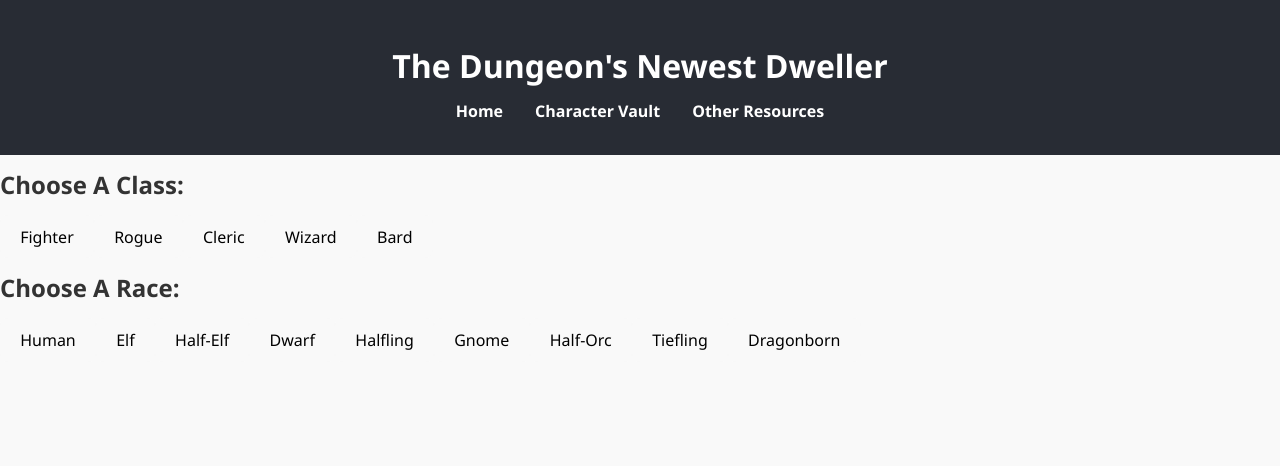
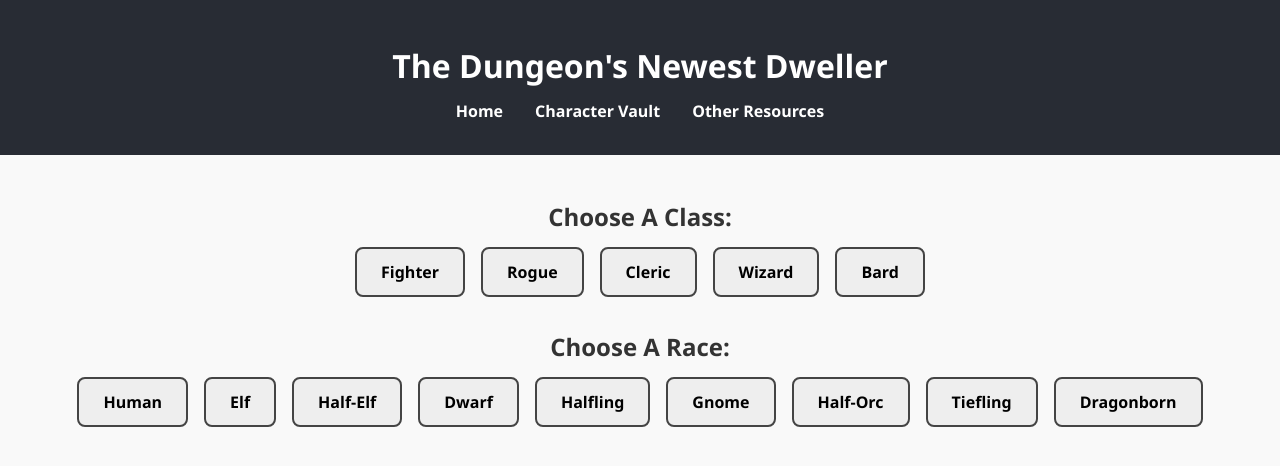
Before and after one commit to jinman14/dndweller-fe, a React (Vite) app: page /raceclass in a window 1280 px wide. Shown: the top 466 px of the page. Built offline with nearby package versions, Linux system fonts and the light colour scheme.

Commit message:
add styling

```diff
--- a/src/components/RaceClassView/RaceClassView.css
+++ b/src/components/RaceClassView/RaceClassView.css
@@ -0,0 +1,49 @@
+.raceclass-container {
+    padding: 2rem;
+    text-align: center;
+}
+
+.button-grid {
+    display: flex;
+    flex-wrap: wrap;
+    justify-content: center;
+    gap: 1rem;
+    margin-bottom: 2rem;
+}
+
+.option-button {
+    padding: 0.75rem 1.5rem;
+    border: 2px solid #444;
+    background-color: #eee;
+    border-radius: 8px;
+    cursor: pointer;
+    font-weight: bold;
+    transition: all 0.2s ease;
+}
+
+.option-button:hover {
+    background-color: #ddd;
+}
+
+.option-button.selected {
+    background-color: #61dafb;
+    border-color: #21a1f1;
+    color: black;
+}
+
+.form-link {
+    display: block;
+    max-width: 250px;
+    margin: 0 auto;
+    padding: 0.75rem 1.5rem;
+    background-color: #61dafb;
+    text-decoration: none;
+    text-align: center;
+    font-weight: bold;
+    border-radius: 5px;
+    transition: background-color 0.3s ease;
+}
+
+.form-link:hover {
+    background-color: #21a1f1;
+}
--- a/src/components/RaceClassView/RaceClassView.jsx
+++ b/src/components/RaceClassView/RaceClassView.jsx
@@ -13,7 +13,7 @@ const RaceClassView = () => {
     return (
         <div className="raceclass-container">
             <h2>Choose A Class:</h2>
-                <div className="class-buttons">
+                <div className="button-grid">
                     {classes.map((cls) => (
                         <button
                         key = {cls}
@@ -25,7 +25,7 @@ const RaceClassView = () => {
                     ))}
                 </div>
             <h2>Choose A Race:</h2>
-                <div className="race-buttons">
+                <div className="button-grid">
                     {races.map((race) => (
                         <button
                         key = {race}
```
